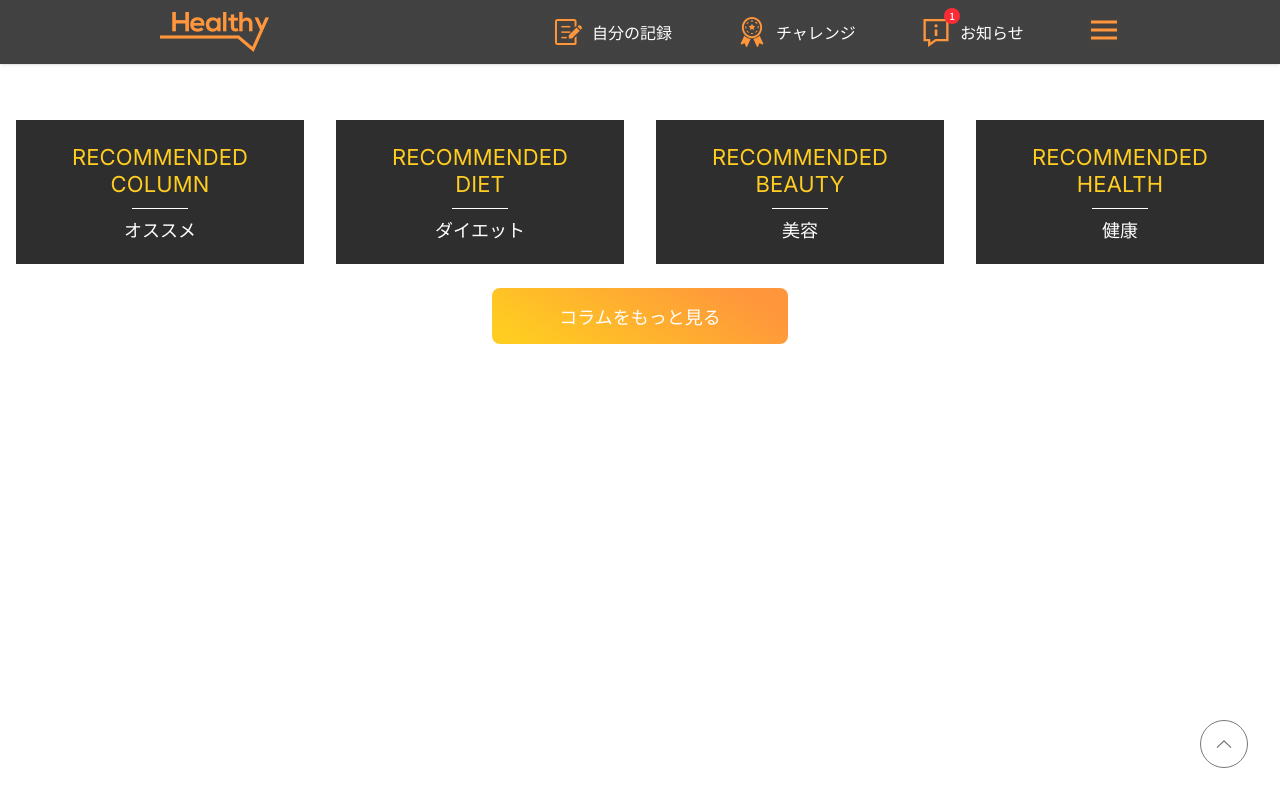
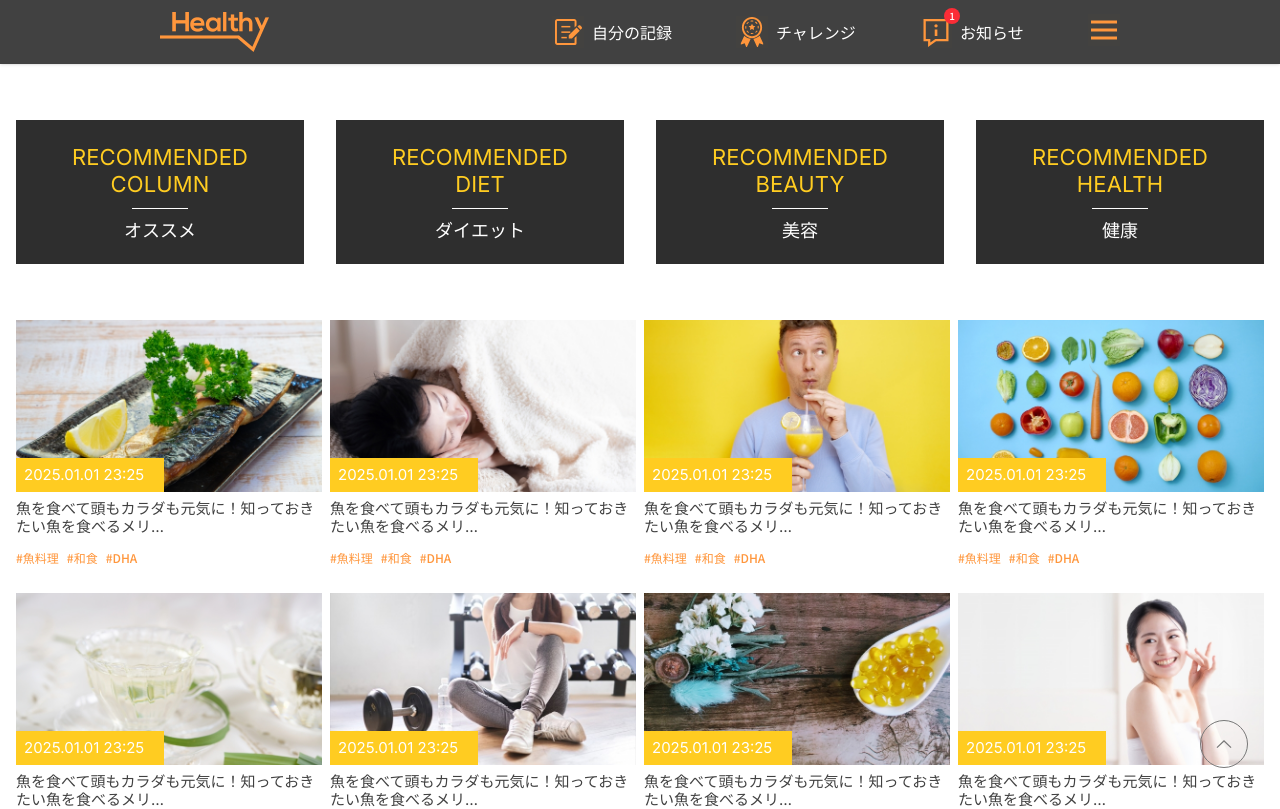
Before and after one commit to to-long/test-code-arent, a React (Vite) app: page /my-record in a window 1280 px wide. Shown: the top 809 px of the page. Built offline with nearby package versions, Linux system fonts and the light colour scheme.

Commit message:
add my record

```diff
--- /dev/null
+++ b/src/features/my-record/components/Column/index.tsx
@@ -0,0 +1,91 @@
+import dayjs from "dayjs";
+import { Link } from "react-router-dom";
+
+export const Column = () => {
+  const columnItems = [
+    {
+      id: 1,
+      title: "魚を食べて頭もカラダも元気に！知っておきたい魚を食べるメリ…",
+      tags: ["魚料理", "和食", "DHA"],
+      image: "/images/column-1.jpg",
+      date: "2025-01-01 23:25",
+    },
+    {
+      id: 2,
+      title: "魚を食べて頭もカラダも元気に！知っておきたい魚を食べるメリ…",
+      tags: ["魚料理", "和食", "DHA"],
+      image: "/images/column-2.jpg",
+      date: "2025-01-01 23:25",
+    },
+    {
+      id: 3,
+      title: "魚を食べて頭もカラダも元気に！知っておきたい魚を食べるメリ…",
+      tags: ["魚料理", "和食", "DHA"],
+      image: "/images/column-3.jpg",
+      date: "2025-01-01 23:25",
+    },
+    {
+      id: 4,
+      title: "魚を食べて頭もカラダも元気に！知っておきたい魚を食べるメリ…",
+      tags: ["魚料理", "和食", "DHA"],
+      image: "/images/column-4.jpg",
+      date: "2025-01-01 23:25",
+    },
+    {
+      id: 5,
+      title: "魚を食べて頭もカラダも元気に！知っておきたい魚を食べるメリ…",
+      tags: ["魚料理", "和食", "DHA"],
+      image: "/images/column-5.jpg",
+      date: "2025-01-01 23:25",
+    },
+    {
+      id: 6,
+      title: "魚を食べて頭もカラダも元気に！知っておきたい魚を食べるメリ…",
+      tags: ["魚料理", "和食", "DHA"],
+      image: "/images/column-6.jpg",
+      date: "2025-01-01 23:25",
+    },
+    {
+      id: 7,
+      title: "魚を食べて頭もカラダも元気に！知っておきたい魚を食べるメリ…",
+      tags: ["魚料理", "和食", "DHA"],
+      image: "/images/column-7.jpg",
+      date: "2025-01-01 23:25",
+    },
+    {
+      id: 8,
+      title: "魚を食べて頭もカラダも元気に！知っておきたい魚を食べるメリ…",
+      tags: ["魚料理", "和食", "DHA"],
+      image: "/images/column-8.jpg",
+      date: "2025-01-01 23:25",
+    },
+  ];
+  return (
+    <div className="grid grid-cols-4 gap-2 mt-[56px]">
+      {columnItems.map((item) => (
+        <div key={item.id} className="col-span-1">
+          <div
+            className="aspect-video bg-center bg-no-repeat bg-cover relative"
+            style={{ backgroundImage: `url(${item.image})` }}
+          >
+            <div className="absolute bottom-0 left-0 bg-(--color-primary-300) pl-2 py-2 pr-5 inline-block">
+              <h4 className="text-white text-base">
+                {dayjs(item.date).format("YYYY.MM.DD  HH:mm")}
+              </h4>
+            </div>
+          </div>
+          <h4 className="text-(--color-dark-500) mt-2">{item.title}</h4>
+          <div className="flex flex-wrap gap-2 mt-2 mb-4">
+            {item.tags.map((tag) => (
+              <Link key={tag} to={`/column?tag=${tag}`}>
+                <span className="text-(--color-primary-400) text-[12px] leading-[22px]">
+                  #{tag}
+                </span>
+              </Link>
+            ))}
+          </div>
+        </div>
+      ))}
+    </div>
+  );
+};
--- a/src/pages/MyRecord.tsx
+++ b/src/pages/MyRecord.tsx
@@ -1,5 +1,6 @@
 import type React from "react";
 import { CallToActionButton } from "@/components/CallToActionButton";
+import { Column } from "@/features/my-record/components/Column";
 import { Recommend } from "@/features/my-record/components/Recommend";
 
 export default function MyRecord(): React.JSX.Element {
@@ -7,6 +8,7 @@ export default function MyRecord(): React.JSX.Element {
     <div className="min-h-screen">
       <div className="max-w-[1280px] mx-auto px-4">
         <Recommend />
+        <Column />
         <CallToActionButton className="mt-6 mb-16 mx-auto">
           コラムをもっと見る
         </CallToActionButton>
```
